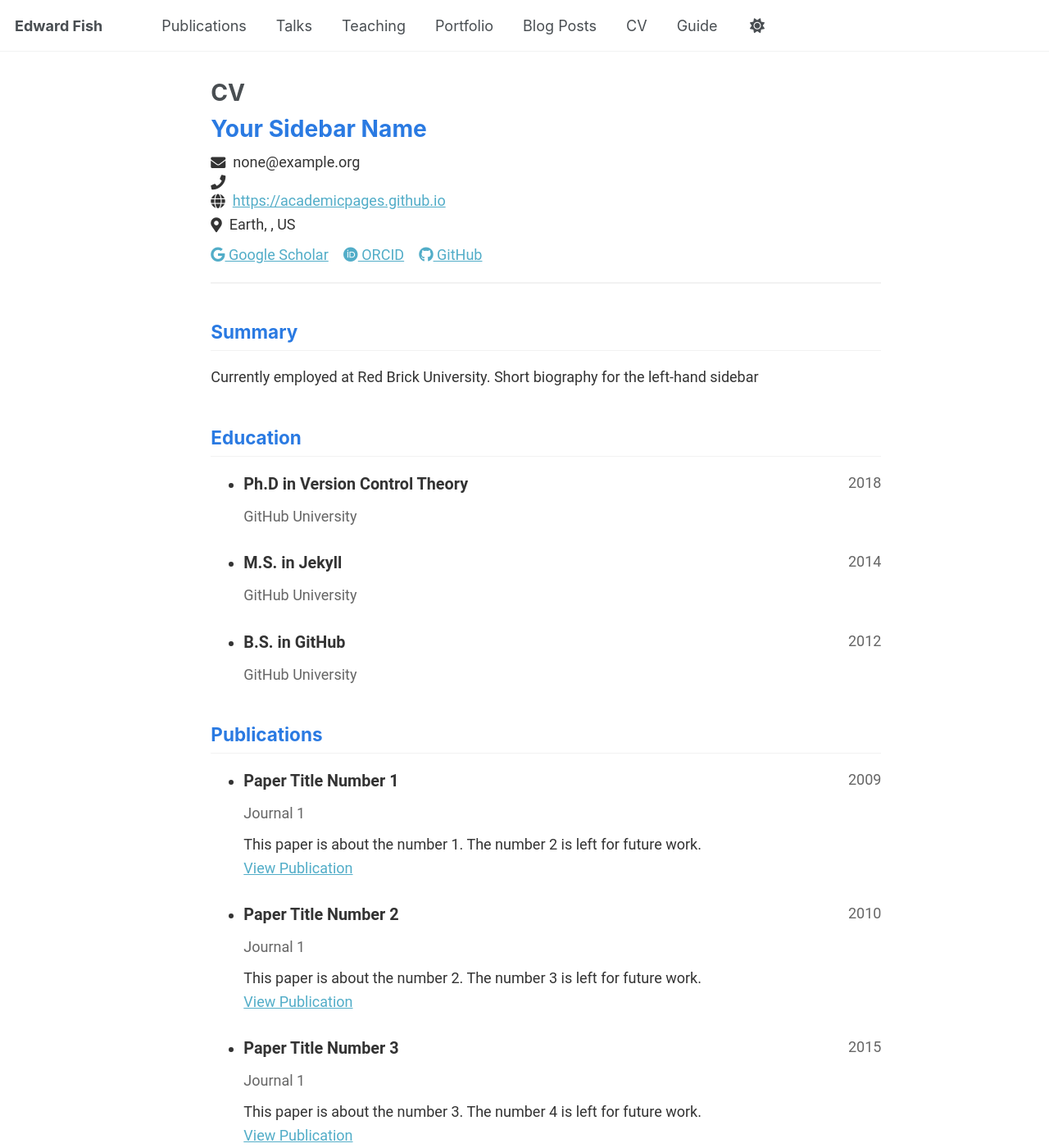
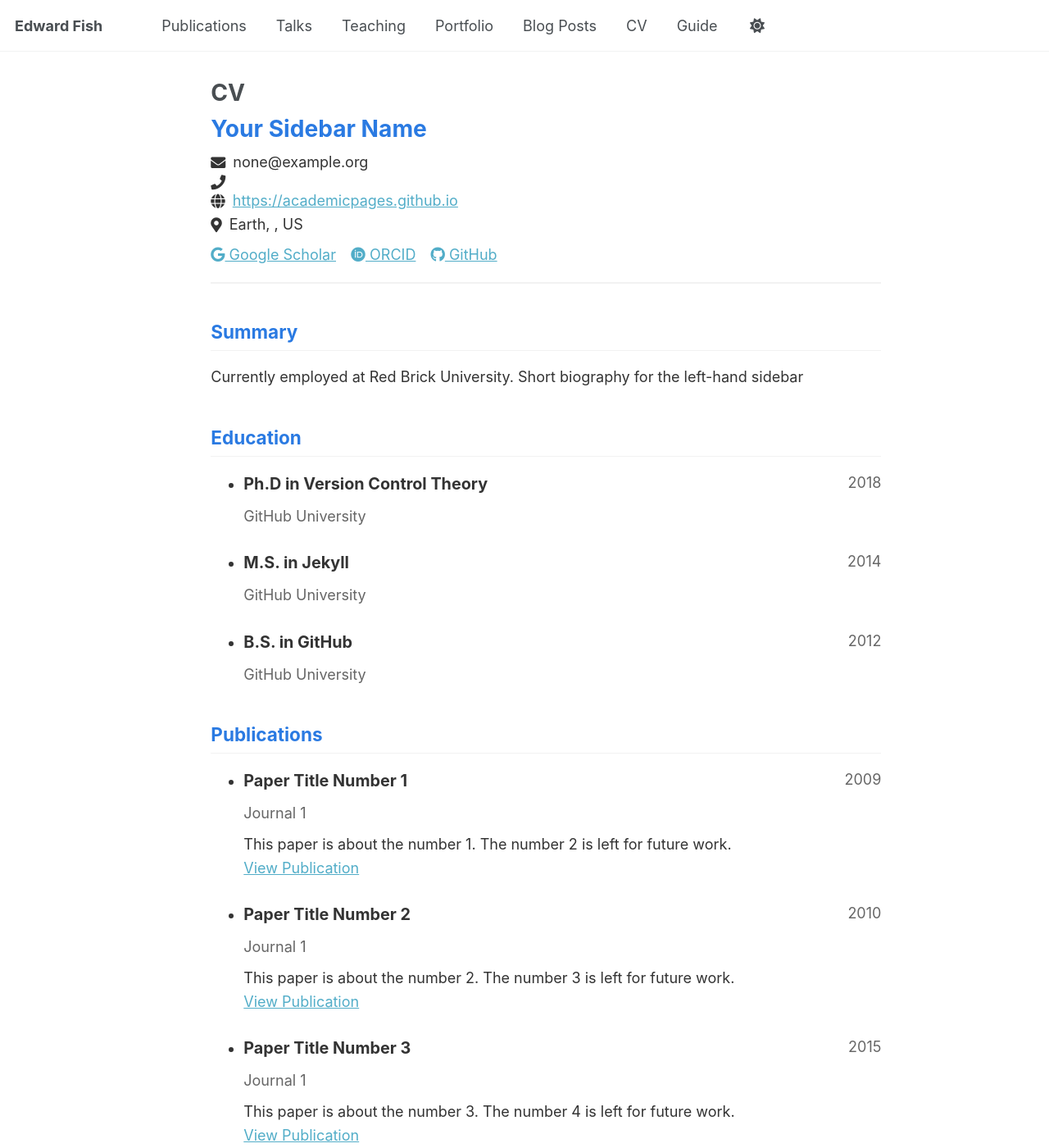
Before and after one commit to ed-fish/ed-fish.github.io, a Jekyll site: the page built from _pages/cv-json.md, in a window 1280 px wide and 1400 px high. Shown: the whole window at 82% size. Built offline with Jekyll 4.4.1, drawn with Linux system fonts in a browser that asks for light colours.

Commit message:
Update cv-style.css

```diff
--- a/assets/css/cv-style.css
+++ b/assets/css/cv-style.css
@@ -2,7 +2,7 @@
 .cv-container {
   max-width: 1000px;
   margin: 0 auto;
-  font-family: 'Roboto', 'Helvetica Neue', Helvetica, Arial, sans-serif;
+  font-family: inherit;
   color: #333;
   line-height: 1.6;
 }
```
